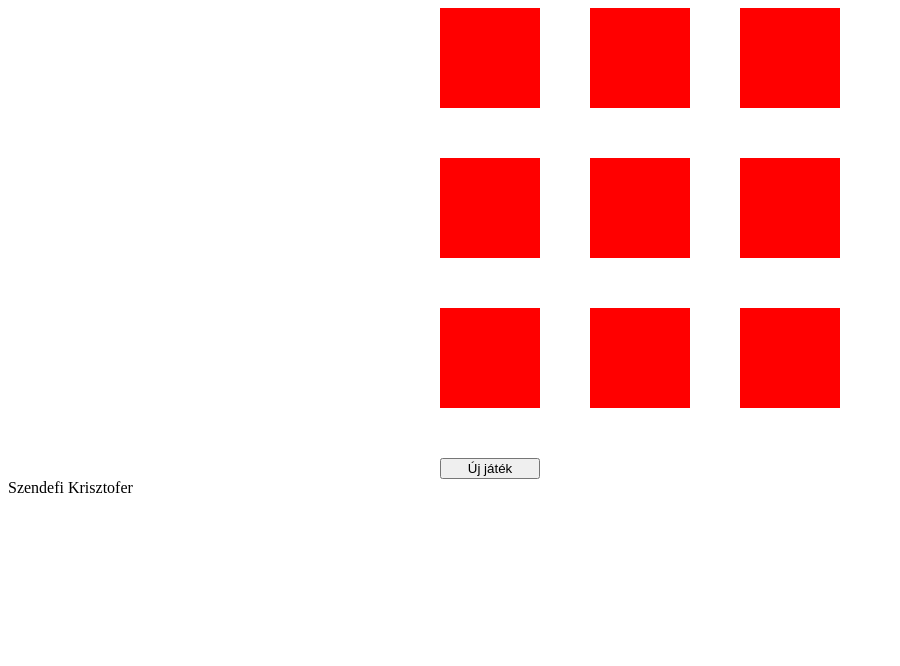
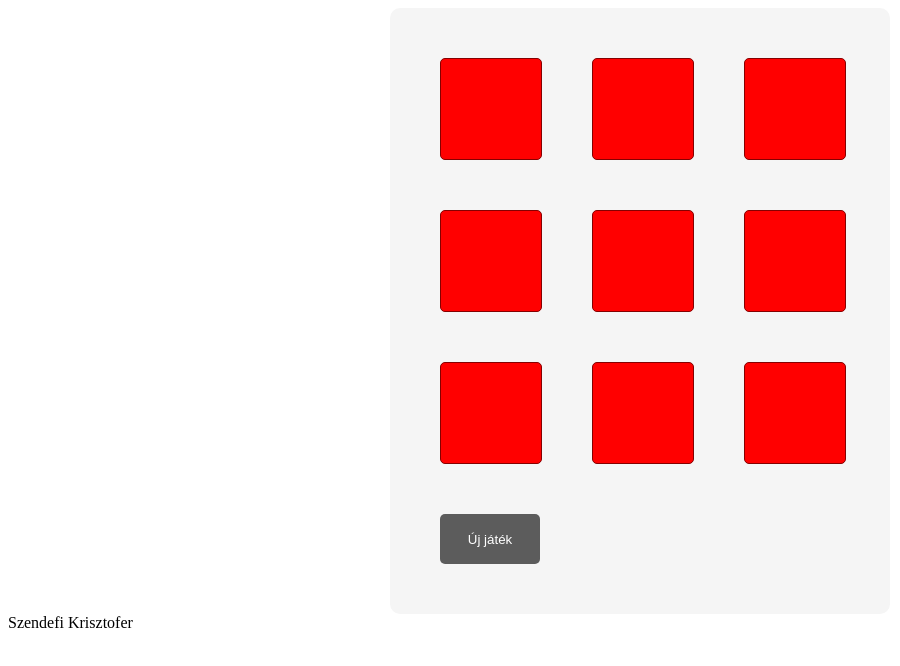
Before and after one commit to Christuss/LightOnMVC, a plain HTML site: page index.html in a window 1280 px wide. Shown: the whole page, without its empty margins (0-900 px from the left). Drawn offline with nearby package versions, Linux system fonts and the light colour scheme.

Commit message:
style, uj jatek gomb

```diff
--- a/controller/Controller.js
+++ b/controller/Controller.js
@@ -4,12 +4,16 @@ import Lampak from "../view/Lampak.js";
 class Controller {
     constructor(){
         this.LAMPA = new LampaModel();
-        this.LAMPAK = new Lampak($(".tarolo"));
+        this.LAMPAK = new Lampak();
         $(window).on("kattintas", () => {
             console.log(event.detail);
             this.LAMPA.setLista(event.detail);
             console.log(this.LAMPA.getLista());
         })
+        this.LAMPAK.GOMB.on("click", function ()  {
+            //nem túl jó, de működik
+            window.location.reload();
+        })
     }
 
 }
--- a/model/LampaModel.js
+++ b/model/LampaModel.js
@@ -1,7 +1,10 @@
 class LampaModel {
     #lista = [];
     constructor() {
-        this.#lista = [0,0,0,0,0,0,0,0,0]
+        this.#lista = [
+            0,0,0,
+            0,0,0,
+            0,0,0]
     }
 
     getLista(){
--- a/style.css
+++ b/style.css
@@ -2,6 +2,8 @@
     width: 100px;
     height: 100px;
     background-color: red;
+    border: 1px solid rgb(133, 0, 0);
+    border-radius: 5px;
 }
 .tarolo {
     width: 400px;
@@ -9,4 +11,18 @@
     display: grid;
     grid-template-columns: 1fr 1fr 1fr;
     gap: 50px;
+    background-color: whitesmoke;
+    padding: 50px;
+    border-radius: 10px;
 }
+.gomb {
+    height: 50px;
+    width: 100px;
+    background-color: rgb(92, 92, 92);
+    color: white;
+    border: none;
+    border-radius: 5px;
+}
+.gomb:hover {
+    background-color: gray;
+}
--- a/view/Lampak.js
+++ b/view/Lampak.js
@@ -1,13 +1,12 @@
 import LampaElem from "./LampaElem.js";
 
 class Lampak {
-    constructor(szuloElem){
-        this.SZULO = szuloElem;
+    constructor(){
+        $("main").html("<div class='tarolo'></div>");
+        this.SZULO = $(".tarolo");
         this.jatekterFeltolt();
-        this.SZULO.append("<button class = 'gomb'>Új játék</button>");
+        this.SZULO.append("<button class ='gomb'>Új játék</button>");
         this.GOMB = $(".gomb");
-
-
     }
     jatekterFeltolt() {
         for (let index = 0; index < 9; index++) {
```
